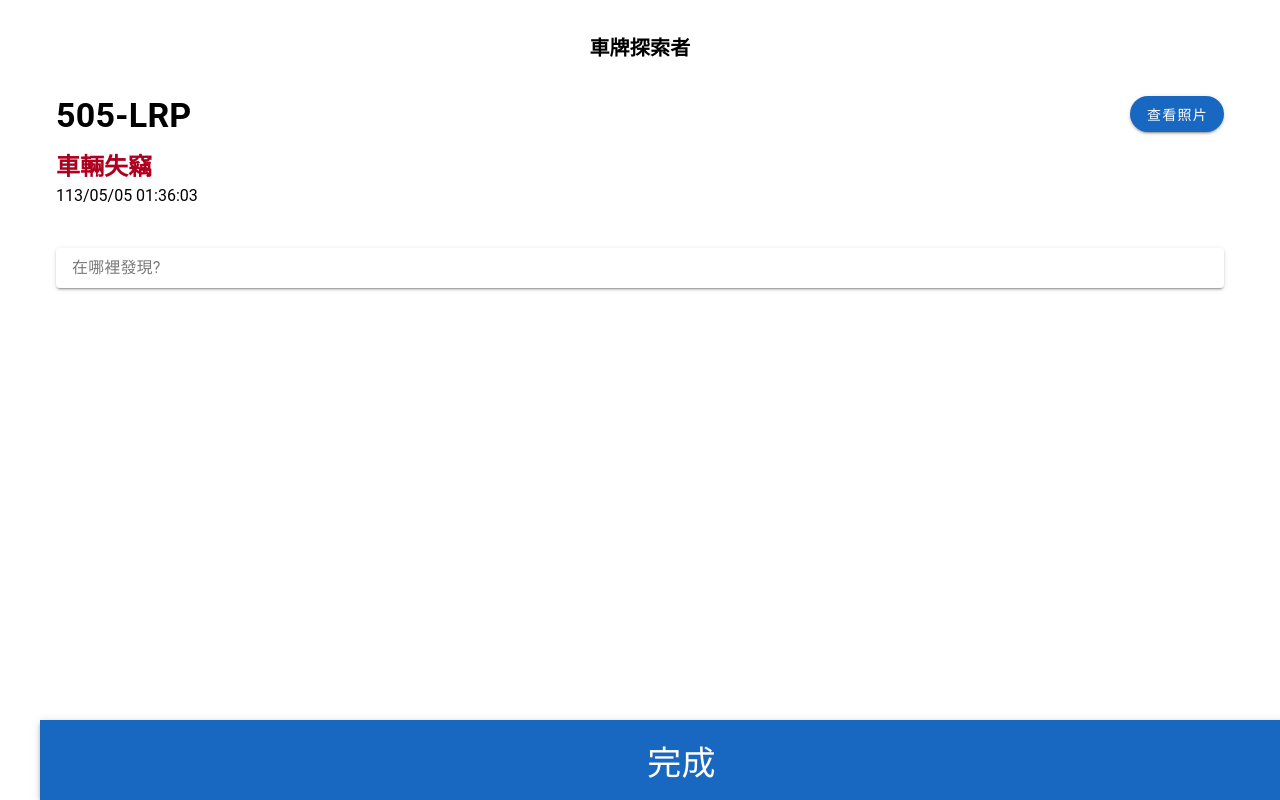
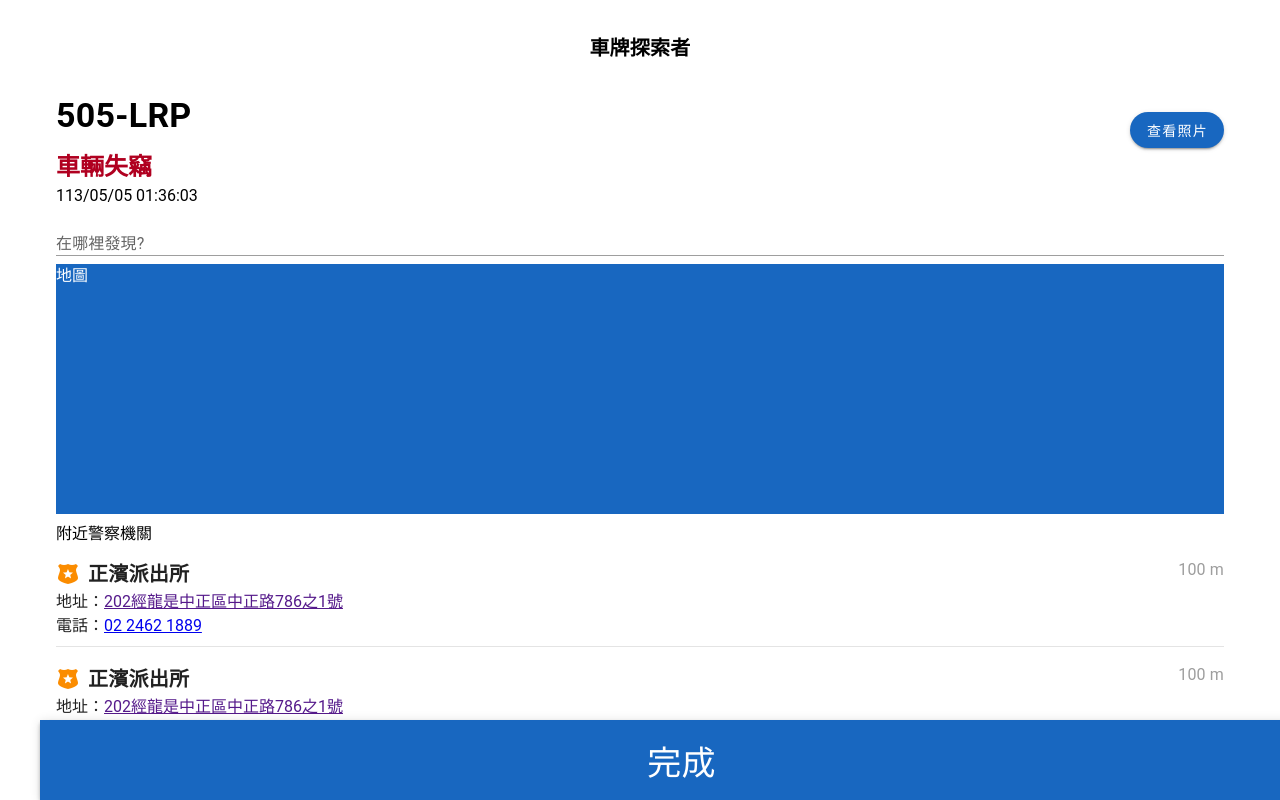
Before and after one commit to GNYAR/license-plate-explorer, a Vue app: page / in a window 1280 px wide. Both pictures are taken after a click on the button "立即通報". Shown: the top 800 px of the page. Built offline with nearby package versions, Linux system fonts and the light colour scheme.

Commit message:
feat(report): station list

```diff
--- a/src/components/ReportPage.vue
+++ b/src/components/ReportPage.vue
@@ -4,12 +4,34 @@ import QueryResult from '@/components/QueryResult.vue'
 
 <template>
   <div class="mx-4">
-    <v-btn class="float-right" color="primary" text="查看照片" rounded></v-btn>
+    <v-btn class="float-right mt-4" color="primary" text="查看照片" rounded></v-btn>
 
-    <QueryResult class="text-start mb-10" v-bind="result"></QueryResult>
+    <QueryResult class="text-start mb-4" v-bind="result"></QueryResult>
 
-    <v-text-field density="compact" label="在哪裡發現?" variant="solo" hide-details></v-text-field>
+    <v-text-field
+      density="compact"
+      label="在哪裡發現?"
+      variant="underlined"
+      hide-details
+    ></v-text-field>
+    <v-sheet class="my-2" width="100%" height="250px" color="primary"> 地圖 </v-sheet>
   </div>
+
+  <div class="px-4 mt-2">附近警察機關</div>
+  <v-list>
+    <v-list-item v-for="x in stations" :key="x.name">
+      <v-list-item-title>
+        <div class="d-flex">
+          <v-icon class="my-auto mr-2" color="warning">mdi-police-badge</v-icon>
+          <div class="text-h6 font-weight-bold">{{ x.name }}</div>
+          <div class="ml-auto text-grey">{{ x.dist }} m</div>
+        </div>
+      </v-list-item-title>
+      地址：<a href="">{{ x.address }}</a> <br />
+      電話：<a :href="'tel:' + x.tel">{{ x.tel }}</a>
+      <v-divider class="my-2"></v-divider>
+    </v-list-item>
+  </v-list>
 </template>
 
 <script>
@@ -20,7 +42,33 @@ export default {
         license: '505-LRP',
         isFound: true,
         time: '113/05/05 01:36:03'
-      }
+      },
+      stations: [
+        {
+          name: '正濱派出所',
+          address: '202經龍是中正區中正路786之1號',
+          tel: '02 2462 1889',
+          dist: 100
+        },
+        {
+          name: '正濱派出所',
+          address: '202經龍是中正區中正路786之1號',
+          tel: '02 2462 1889',
+          dist: 100
+        },
+        {
+          name: '正濱派出所',
+          address: '202經龍是中正區中正路786之1號',
+          tel: '02 2462 1889',
+          dist: 100
+        },
+        {
+          name: '正濱派出所',
+          address: '202經龍是中正區中正路786之1號',
+          tel: '02 2462 1889',
+          dist: 100
+        }
+      ]
     }
   }
 }
```
